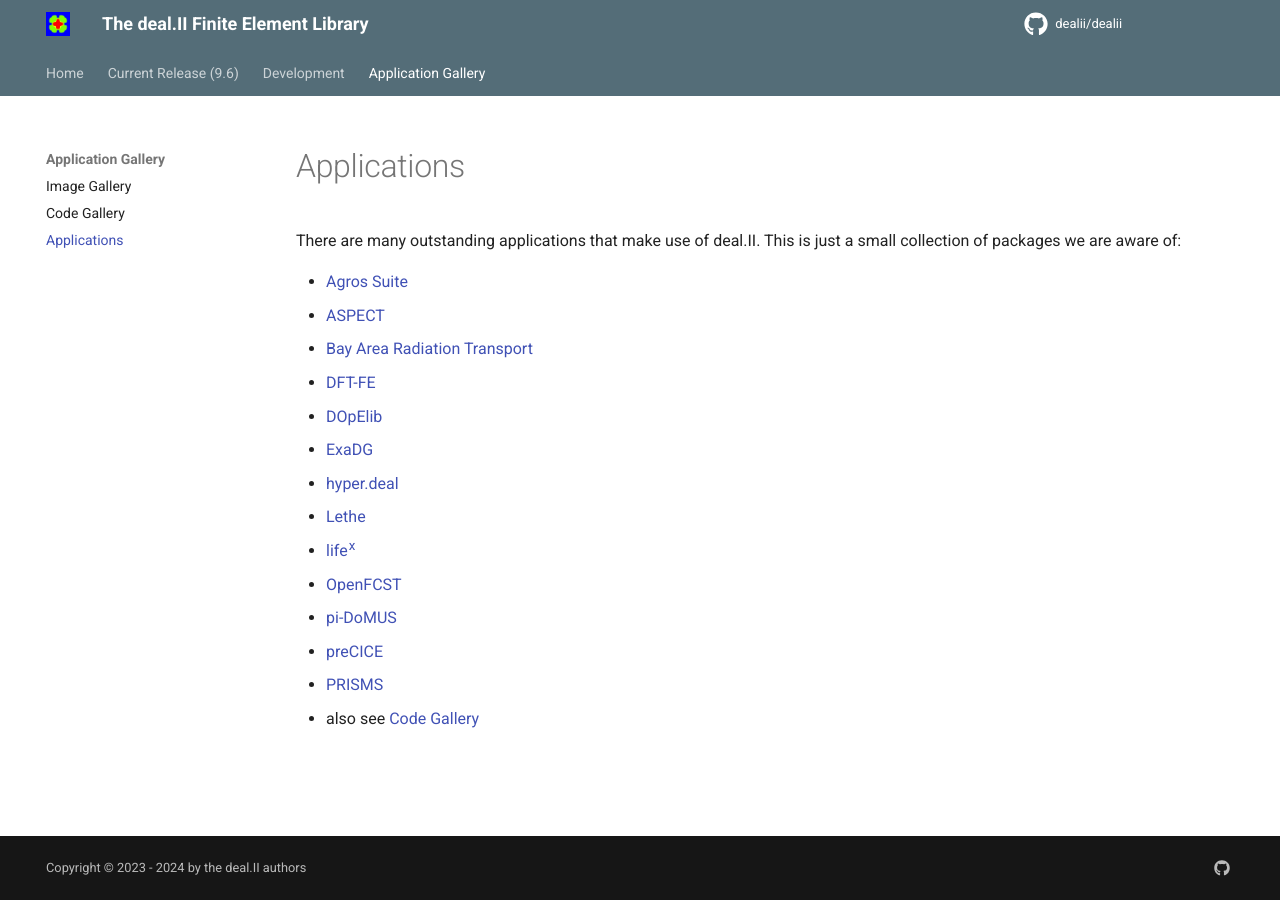
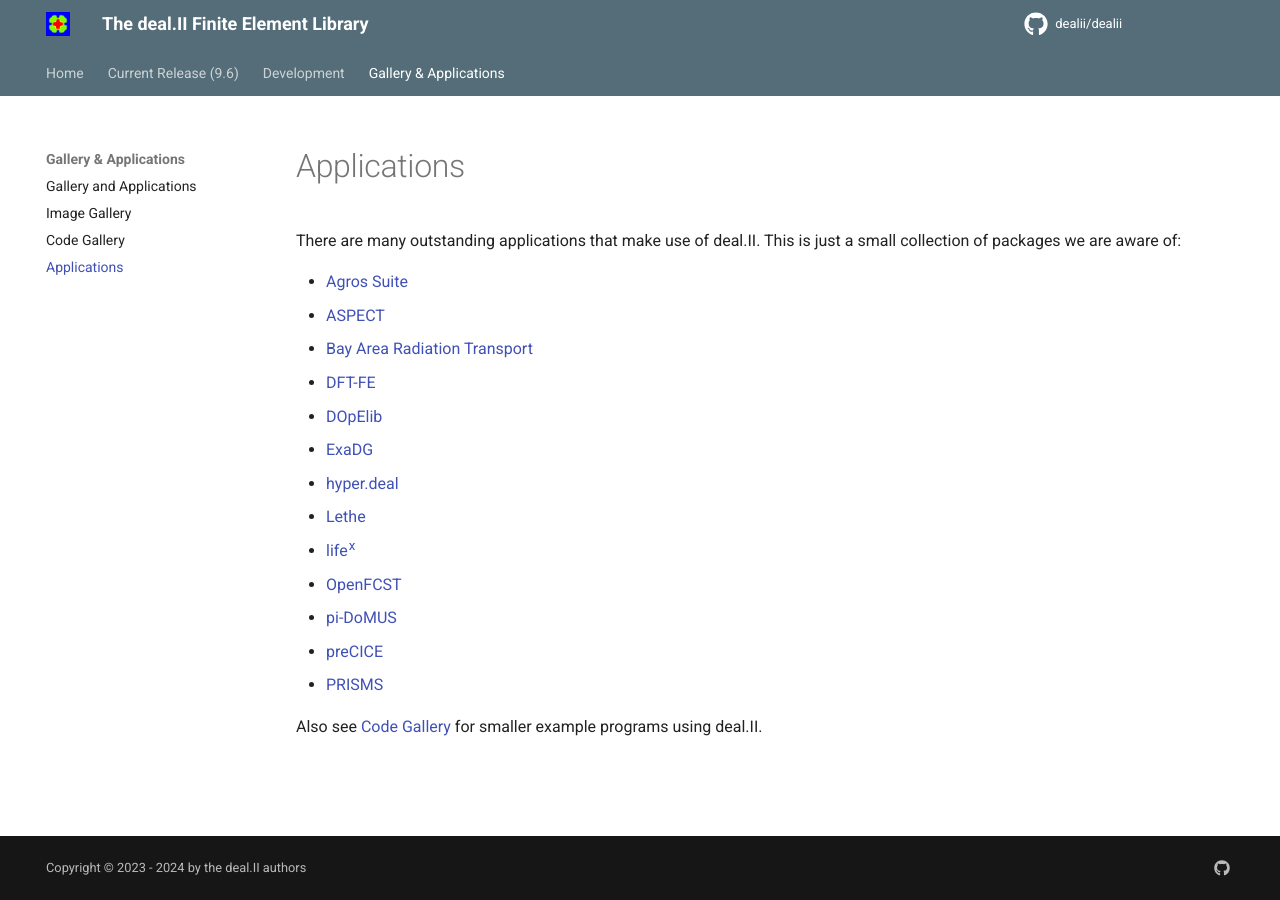
Before and after one commit to dealii/website, an MkDocs documentation site: the page built from docs/applications.md, in a window 1280 px wide. Built offline with MkDocs 1.6.1 and Material for MkDocs 9.7.7, drawn with Linux system fonts in a browser that asks for light colours; comment, search, counter and statistics services are not loaded.

Commit message:
reorganize applications and gallery

```diff
--- a/docs/applications.md
+++ b/docs/applications.md
@@ -16,4 +16,5 @@
 - [pi-DoMUS](https://github.com/mathLab/pi-DoMUS)
 - [preCICE](https://www.precice.org)
 - [PRISMS](http://www.prisms-center.org/#/ctools/software)
-- also see [Code Gallery](https://www.dealii.org/code-gallery.html)
+
+Also see [Code Gallery](https://www.dealii.org/code-gallery.html) for smaller example programs using deal.II.
--- a/mkdocs.yml
+++ b/mkdocs.yml
@@ -35,8 +35,9 @@
     - Tutorials: https://www.dealii.org/developer/doxygen/deal.II/Tutorial.html
     - CDash: https://cdash.dealii.org/index.php?project=deal.II
     - Performance tests: https://dealii.org/performance_tests/graphs/
-  - Application Gallery:
-    - ./gallery.md
+  - Gallery & Applications:
+    - ./gallery_applications.md
+    - Image Gallery: ./gallery.md
     - Code Gallery: https://dealii.org/developer/doxygen/deal.II/CodeGallery.html
     - ./applications.md
 markdown_extensions:
```
Also changed, not shown: docs/gallery_applications.md (added, +6 -0 lines).
